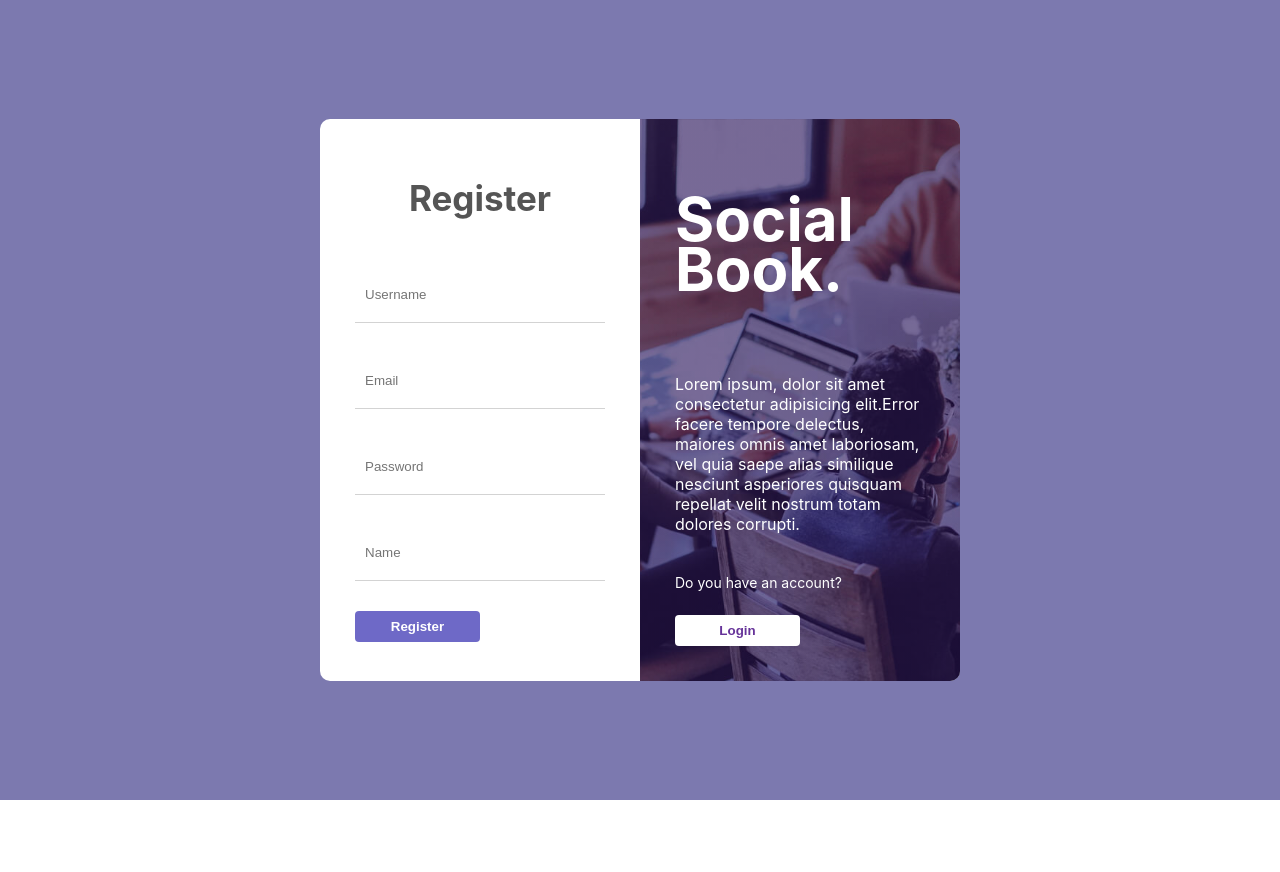
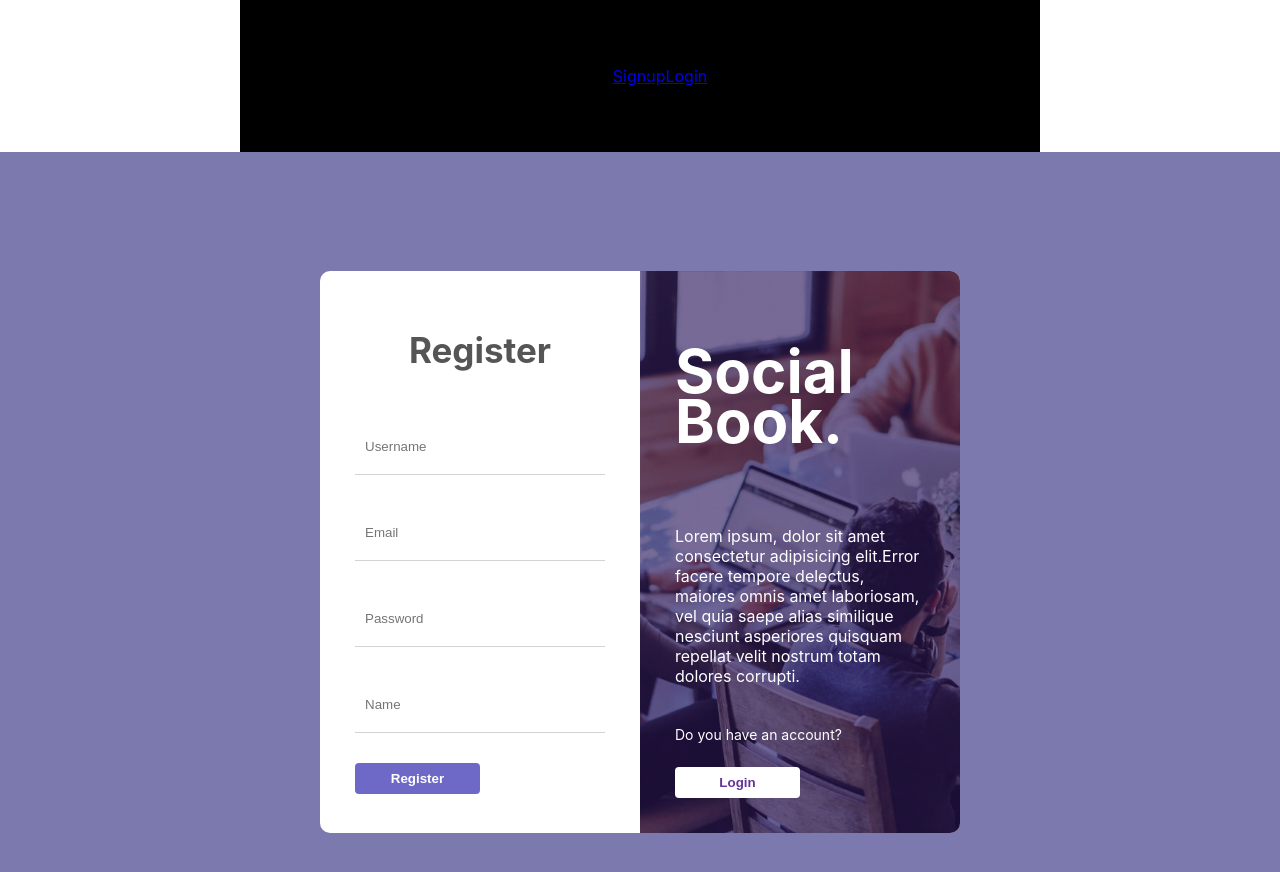
Before and after one commit to Damiemmy/SocialMedia, a React (Create React App) app: page / in a window 1280 px wide. Shown: the top 872 px of the page. Before the commit the page ends 800 px from the top, so only its background shows below. Built offline with nearby package versions, Linux system fonts and the light colour scheme.

Commit message:
Deployed

```diff
--- a/src/App.js
+++ b/src/App.js
@@ -2,12 +2,16 @@ import Home from './Pages/Home';
 import './App.css';
 import Register from './Pages/Register';
 import {Route,Routes} from 'react-router-dom'
+import Login from './Pages/Login';
+import Nav from './Pages/Nav';
 
 function App() {
   return (
     <div className="App">
+      <Nav/>
       <Routes>
       <Route path='/' element={<Register/>}/>
+      <Route path='/login' element={<Login/>}/>
       </Routes>
 
     </div>
--- /dev/null
+++ b/src/Pages/Nav.js
@@ -0,0 +1,17 @@
+import React from 'react'
+import { Link } from 'react-router-dom'
+import "../styles/Nav.scss"
+
+const Nav = () => {
+  return (
+    <div className='Nav'>
+        <ul>
+            <li><Link to='/'>Signup</Link></li>
+            <li><Link to='/login'>Login</Link></li>
+        </ul>
+
+    </div>
+  )
+}
+
+export default Nav
--- /dev/null
+++ b/src/styles/Nav.scss
@@ -0,0 +1,14 @@
+.Nav{
+    background-color: black;
+    max-width: 700px;
+    justify-content:center ;
+    align-items: center;
+    margin: auto;
+    padding:50px;
+    display:flex;
+    ul{
+        text-decoration: none;
+        display:flex;
+
+    }
+}
```
